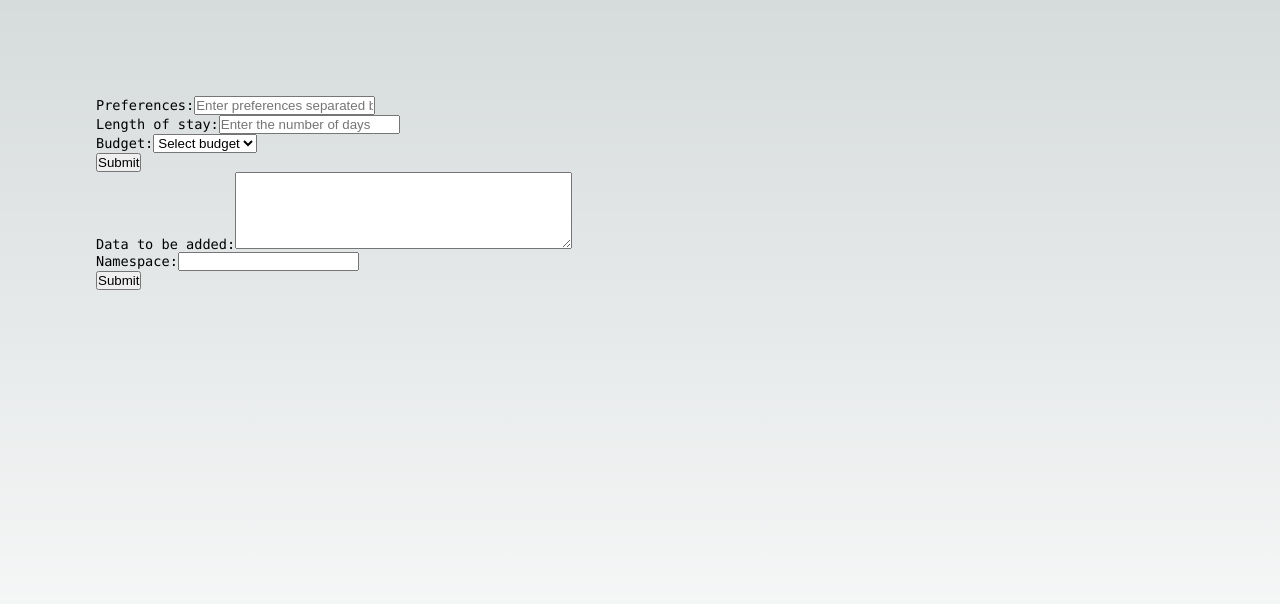
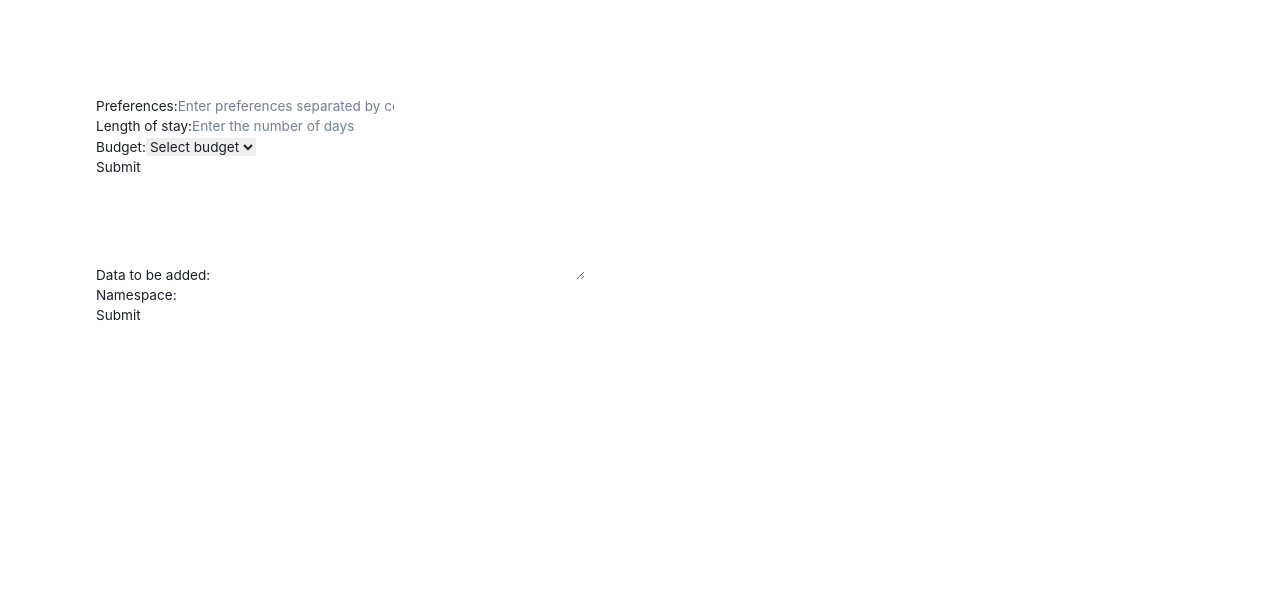
Before and after one commit to Woods-Jack/AspireHackathon2024, a Next.js app: page / in a window 1280 px wide. Shown: the top 604 px of the page. Built offline with nearby package versions, Linux system fonts and the light colour scheme.

Commit message:
set up chakra ui

```diff
--- /dev/null
+++ b/app/fonts.ts
@@ -0,0 +1,11 @@
+// app/fonts.ts
+import { Jost } from 'next/font/google'
+
+const jost = Jost({
+  subsets: ['latin'],
+  variable: '--font-Jost',
+})
+
+export const fonts = {
+  jost,
+}
--- a/app/layout.tsx
+++ b/app/layout.tsx
@@ -1,22 +1,17 @@
-import type { Metadata } from 'next'
-import { Inter } from 'next/font/google'
-import './globals.css'
-
-const inter = Inter({ subsets: ['latin'] })
-
-export const metadata: Metadata = {
-  title: 'Create Next App',
-  description: 'Generated by create next app',
-}
+// app/layout.tsx
+import { Providers } from './providers'
+import { fonts } from './fonts'
 
 export default function RootLayout({
   children,
 }: {
-  children: React.ReactNode
+  children: React.ReactNode,
 }) {
   return (
-    <html lang="en">
-      <body className={inter.className}>{children}</body>
+    <html lang='en' className={fonts.jost.variable}>
+      <body>
+        <Providers>{children}</Providers>
+      </body>
     </html>
   )
 }
--- /dev/null
+++ b/app/providers.tsx
@@ -0,0 +1,8 @@
+// app/providers.tsx
+'use client'
+
+import { ChakraProvider } from '@chakra-ui/react'
+
+export function Providers({ children }: { children: React.ReactNode }) {
+  return <ChakraProvider>{children}</ChakraProvider>
+}
--- a/package.json
+++ b/package.json
@@ -9,10 +9,15 @@
     "lint": "next lint"
   },
   "dependencies": {
+    "@chakra-ui/next-js": "^2.2.0",
+    "@chakra-ui/react": "^2.8.2",
+    "@emotion/react": "^11.11.3",
+    "@emotion/styled": "^11.11.0",
     "@langchain/core": "^0.1.17",
     "@langchain/openai": "^0.0.12",
     "@langchain/pinecone": "^0.0.1",
     "@pinecone-database/pinecone": "^2.0.1",
+    "framer-motion": "^11.0.3",
     "langchain": "^0.1.7",
     "next": "14.0.4",
     "react": "^18",
--- /dev/null
+++ b/theme.ts
@@ -0,0 +1,9 @@
+/* theme.ts */
+import { extendTheme } from "@chakra-ui/react";
+
+export const theme = extendTheme({
+    fonts: {
+      heading: 'var(--font-jost)',
+      body: 'var(--font-jost)',
+    }
+});
```
Also changed, not shown: 2 other files (tests, documents, lock files or other folders).
